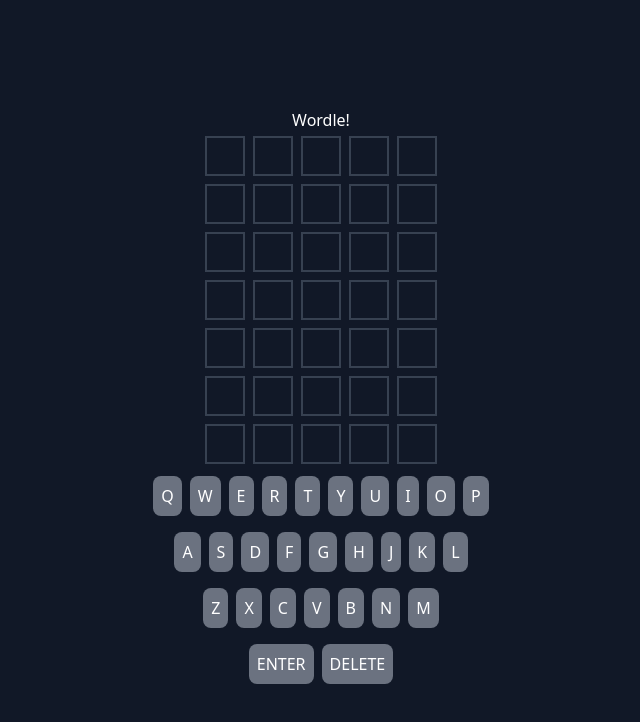
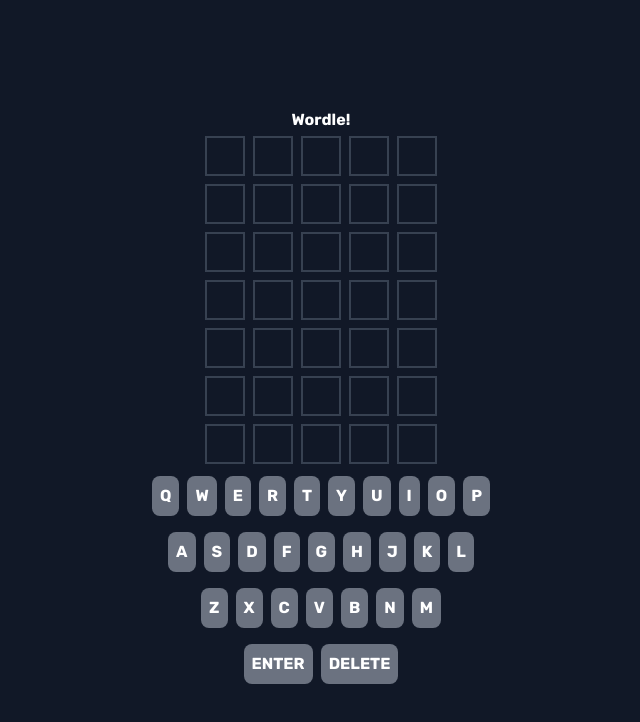
Before and after one commit to kezdev/wordle-nextjs, a Next.js app: page / in a window 1280 px wide. Shown: the top 722 px of the page, without its empty margins (319-959 px from the left). Built offline with nearby package versions, Linux system fonts and the light colour scheme.

Commit message:
add rubik font

```diff
--- a/styles/globals.css
+++ b/styles/globals.css
@@ -1,9 +1,13 @@
+@import url('https://fonts.googleapis.com/css2?family=Rubik:ital,wght@0,300..900;1,300..900&display=swap');
+
 @tailwind base;
 @tailwind components;
 @tailwind utilities;
 
 body {
   @apply bg-gray-900 text-white flex justify-center items-center min-h-screen;
+  font-family: "Rubik", sans-serif;
+  font-weight: bold;
 }
 
 .game-container {
```
